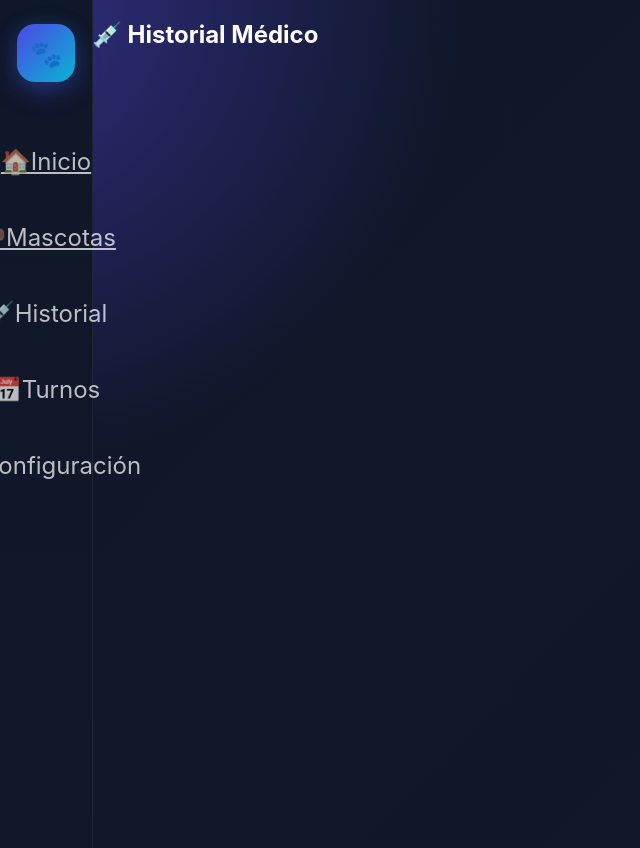
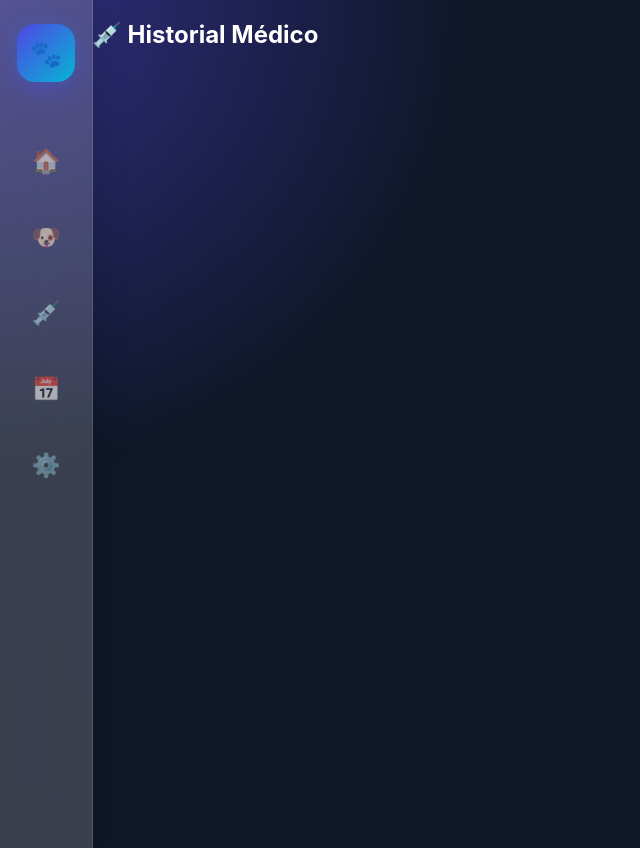
Before and after one commit to Gabrielsuigo/veterinaria-angular, an Angular app: page /historial in a window 1280 px wide. Shown: the whole page, without its empty margins (0-640 px from the left). Built offline with nearby package versions, Linux system fonts and the light colour scheme.

Commit message:
actualizacion sidebar

```diff
--- a/src/app/app.html
+++ b/src/app/app.html
@@ -6,30 +6,15 @@
     </div>
 
     <nav class="menu">
-      <a routerLink="/">
-        <span class="icon">🏠</span>
-        <span class="text">Inicio</span>
-      </a>
+      <a mat-icon-button routerLink="/"> 🏠 </a>
 
-      <a routerLink="/mascotas">
-        <span class="icon">🐶</span>
-        <span class="text">Mascotas</span>
-      </a>
+      <a mat-icon-button routerLink="/mascotas"> 🐶 </a>
 
-      <a>
-        <span class="icon">💉</span>
-        <span class="text">Historial</span>
-      </a>
+      <a mat-icon-button> 💉 </a>
 
-      <a>
-        <span class="icon">📅</span>
-        <span class="text">Turnos</span>
-      </a>
+      <a mat-icon-button> 📅 </a>
 
-      <a>
-        <span class="icon">⚙️</span>
-        <span class="text">Configuración</span>
-      </a>
+      <a mat-icon-button> ⚙️ </a>
     </nav>
   </aside>
 
--- a/src/styles.css
+++ b/src/styles.css
@@ -71,44 +71,118 @@ button {
 }
 
 /* home */
+
 .home {
   min-height: 100vh;
-  width: 100%;
-  padding: 60px 20px;
-  display: flex;
-  flex-direction: column;
-  justify-content: center;
-  align-items: center;
-  gap: 40px;
+
+  padding: 40px;
+
+  box-sizing: border-box;
+
   background:
-    linear-gradient(rgba(0, 0, 0, 0.55), rgba(0, 0, 0, 0.55)),
+    linear-gradient(rgba(8, 15, 30, 0.78), rgba(8, 15, 30, 0.82)),
     url('https://images.unsplash.com/photo-1628009368231-7bb7cfcb0def?q=80&w=2070&auto=format&fit=crop');
+
   background-size: cover;
+
   background-position: center;
-  background-repeat: no-repeat;
-  background-attachment: fixed;
+
   color: white;
 }
 
 .hero {
-  text-align: center;
-  background: transparent !important;
+  width: 100%;
+
+  max-width: 1200px;
+
+  margin: 0 auto 35px auto;
+
+  padding: 40px;
+
+  border-radius: 28px;
+
+  background: rgba(255, 255, 255, 0.05);
+
+  border: 1px solid rgba(255, 255, 255, 0.08);
+
+  backdrop-filter: blur(12px);
 }
 
-.cards {
+.hero h1 {
+  font-size: 42px;
+
+  margin-bottom: 14px;
+
+  font-weight: 800;
+}
+
+.hero p {
+  font-size: 18px;
+
+  color: rgba(255, 255, 255, 0.72);
+
+  max-width: 700px;
+
+  line-height: 1.6;
+}
+
+/* GRID */
+
+.cards-home {
   width: 100%;
+
+  max-width: 1200px;
+
+  margin: 0 auto;
+
   display: grid;
-  grid-template-columns: repeat(auto-fit, minmax(280px, 1fr));
+
+  grid-template-columns: repeat(3, 1fr);
+
   gap: 25px;
 }
 
-.cards mat-card {
-  text-align: center;
-  background: rgba(255, 255, 255, 0.08) !important;
-  backdrop-filter: blur(18px);
-  color: white;
+/* CARD */
+
+.glass-card {
+  padding: 30px;
+
+  border-radius: 24px;
+
+  background: rgba(255, 255, 255, 0.05);
+
+  border: 1px solid rgba(255, 255, 255, 0.08);
+
+  backdrop-filter: blur(10px);
+
+  transition: 0.25s ease;
 }
 
+.glass-card:hover {
+  transform: translateY(-6px);
+
+  background: rgba(255, 255, 255, 0.08);
+}
+
+.glass-card h2 {
+  font-size: 28px;
+
+  margin-bottom: 14px;
+}
+
+.glass-card p {
+  color: rgba(255, 255, 255, 0.72);
+
+  line-height: 1.6;
+}
+
+/* RESPONSIVE */
+
+@media (max-width: 1100px) {
+  .cards-home {
+    grid-template-columns: 1fr;
+  }
+}
 /* =========================================
    LAYOUT
 ========================================= */
@@ -124,13 +198,16 @@ button {
 /* =========================================
    SIDEBAR
 ========================================= */
-
 .sidebar {
   width: 92px;
 
-  background: linear-gradient(180deg, #0f172a, #111827);
+  background: rgba(255, 255, 255, 0.18);
 
-  border-right: 1px solid rgba(255, 255, 255, 0.06);
+  backdrop-filter: blur(24px);
+
+  border-right: 1px solid rgba(255, 255, 255, 0.12);
+
+  box-shadow: 8px 0 30px rgba(0, 0, 0, 0.12);
 
   height: 100vh;
 
@@ -146,7 +223,6 @@ button {
 
   top: 0;
 }
-
 /* LOGO */
 
 .sidebar-logo {
@@ -242,17 +318,17 @@ button {
 
   border-radius: 18px;
 
-  font-size: 24px;
+  font-size: 23px;
 
-  color: rgba(255, 255, 255, 0.72);
+  color: rgba(255, 255, 255, 0.58);
 
   transition: 0.25s ease;
 }
 
 .menu a:hover {
-  background: rgba(255, 255, 255, 0.08);
+  background: rgba(255, 255, 255, 0.06);
 
   color: white;
 
-  transform: translateY(-3px);
+  transform: scale(1.06);
 }
```
